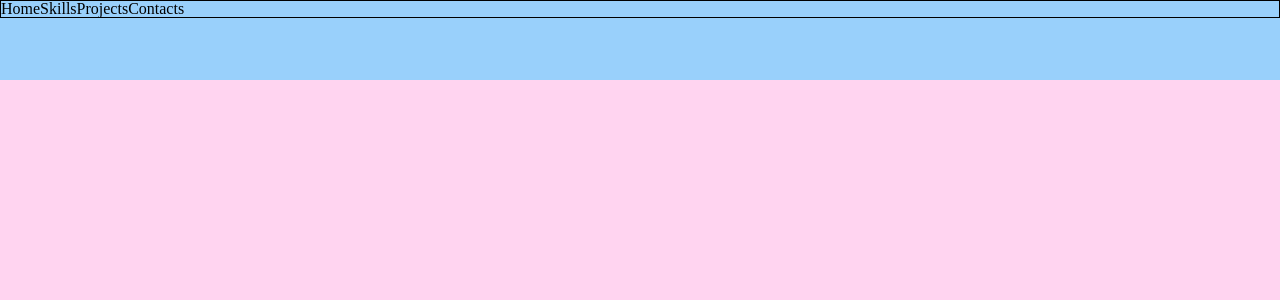
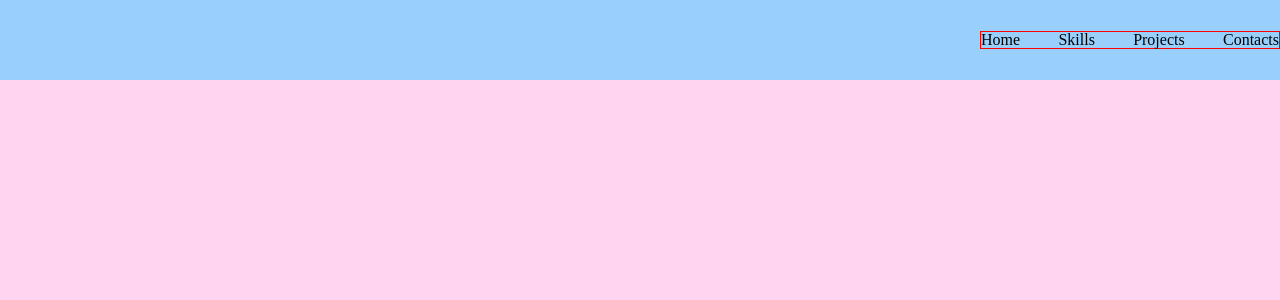
Before and after one commit to Philian73/react-portfolio, a React (Vite) app: page / in a window 1280 px wide. Shown: the top 300 px of the page. Built offline with nearby package versions, Linux system fonts and the light colour scheme.

Commit message:
added styles for Header.tsx

```diff
--- a/src/widgets/Header/ui/Header.module.scss
+++ b/src/widgets/Header/ui/Header.module.scss
@@ -1,10 +1,18 @@
 @import '../../../app/styles/mixins/mixins';
 
 .header {
+  display: flex;
+  align-items: center;
+  justify-content: flex-end;
+
   height: rem(80);
+
   background-color: #99d0fb;
 }
 
 .nav {
-  border: 1px solid;
+  display: flex;
+  justify-content: space-between;
+  width: rem(300);
+  border: 1px solid red;
 }
```
